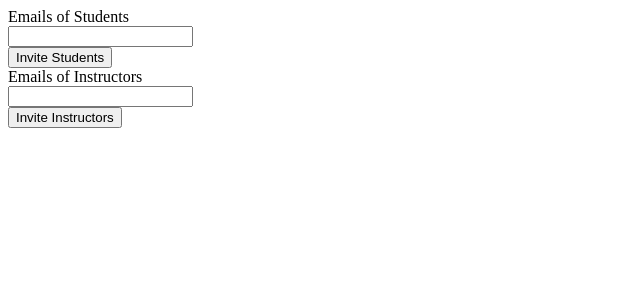
After one commit to khangduongn/logiclingo, a Django app: page /classroom/1/settings in a window 1280 px wide. The commit adds this page. Shown: the top 300 px of the page, without its empty margins (0-640 px from the left). Run offline with Django 5.2, Linux system fonts and the light colour scheme.

Commit message:
- resolved merge conflicts

```diff
--- a/logiclingo/settings.py
+++ b/logiclingo/settings.py
@@ -130,3 +130,5 @@ STATIC_URL = 'static/'
 # https://docs.djangoproject.com/en/5.1/ref/settings/#default-auto-field
 
 DEFAULT_AUTO_FIELD = 'django.db.models.BigAutoField'
+
+EMAIL_BACKEND = 'django.core.mail.backends.console.EmailBackend'
--- a/main/templates/classroom.html
+++ b/main/templates/classroom.html
@@ -7,4 +7,7 @@
 <div>Start Date: {{ classroom.startDate }}</div>
 <div>End Date: {{ classroom.endDate }}</div>
 <div>Using Default Roadmap </div>
+
+<a href="{% url 'classroom_settings' id=classroom.classroomID %}">Classroom Settings</a>
+
 {% endblock %}
--- /dev/null
+++ b/main/templates/classroom_settings.html
@@ -0,0 +1,21 @@
+{% extends "base.html" %}
+{% block title %} Classroom Settings {% endblock %}
+
+{% block content %}
+
+<form method="POST">
+    {% csrf_token %}
+    <label for="student_emails">Emails of Students</label><br>
+    <input type="text" name="student_emails" required><br>
+    <button type="submit">Invite Students</button>
+</form>
+
+
+<form method="POST">
+    {% csrf_token %}
+    <label for="instructor_emails">Emails of Instructors</label><br>
+    <input type="text" name="instructor_emails" required><br>
+    <button type="submit">Invite Instructors</button>
+</form>
+<div>{{ message }}</div>
+{% endblock %}
--- a/main/urls.py
+++ b/main/urls.py
@@ -10,5 +10,5 @@ urlpatterns = [
     path('instructor/<int:id>/', views.instructor, name='instructor'),
     path('login/', views.user_login, name='user_login'),
     path('student/<int:student_id>/join-classroom/', views.join_classroom, name='join_classroom'),
-
+    path('classroom/<int:id>/settings', views.classroom_settings, name='classroom_settings'),
 ]
--- a/main/views.py
+++ b/main/views.py
@@ -7,7 +7,8 @@ from django.contrib.auth import authenticate, login
 from django.shortcuts import render, redirect, get_object_or_404
 from django.contrib import messages
 from .models import Classroom, Student, Instructor, User
-from django.http import Http404
+from .controllers import ClassroomController
+
 
 def create_classroom(request):
     createClassroomForm = ClassroomForm()
@@ -73,6 +74,22 @@ def user_login(request):
 
     return render(request, 'login.html', {'form': loginForm})
 
+def classroom_settings(request, id):
+
+    if request.method == 'POST':
+
+        student_emails = request.POST.get('student_emails')
+        instructor_emails = request.POST.get('instructor_emails')
+
+        if student_emails:
+            ClassroomController.inviteUsers(student_emails, id, True)
+        else:
+            ClassroomController.inviteUsers(instructor_emails, id, False)
+
+        return render(request, 'classroom_settings.html', {'message': 'Emails Sent!'})
+
+    return render(request, 'classroom_settings.html', {'message': ''})
+
 def join_classroom(request, student_id):
     student = get_object_or_404(Student, userID=student_id)
 
```
Also changed, not shown: main/controllers.py (added, +12 -0 lines), main/models.py (+20 -0 lines).
